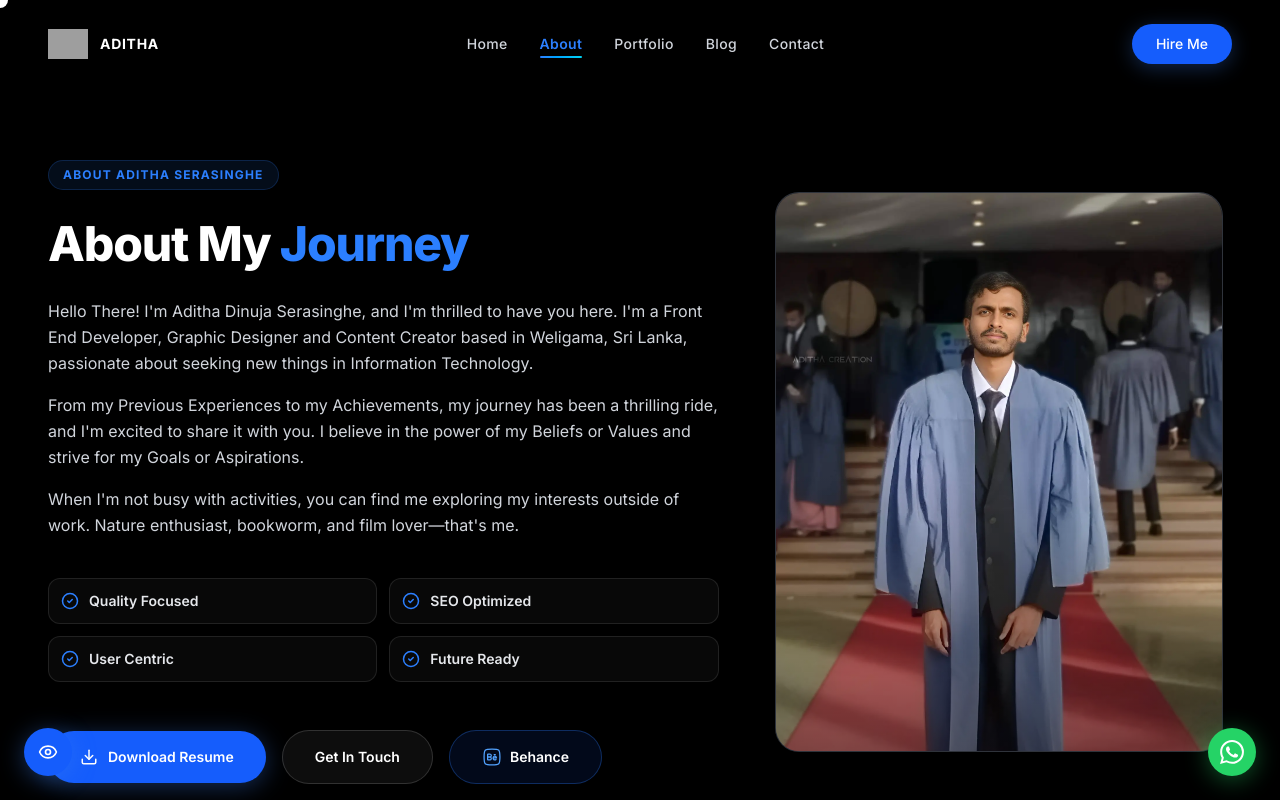
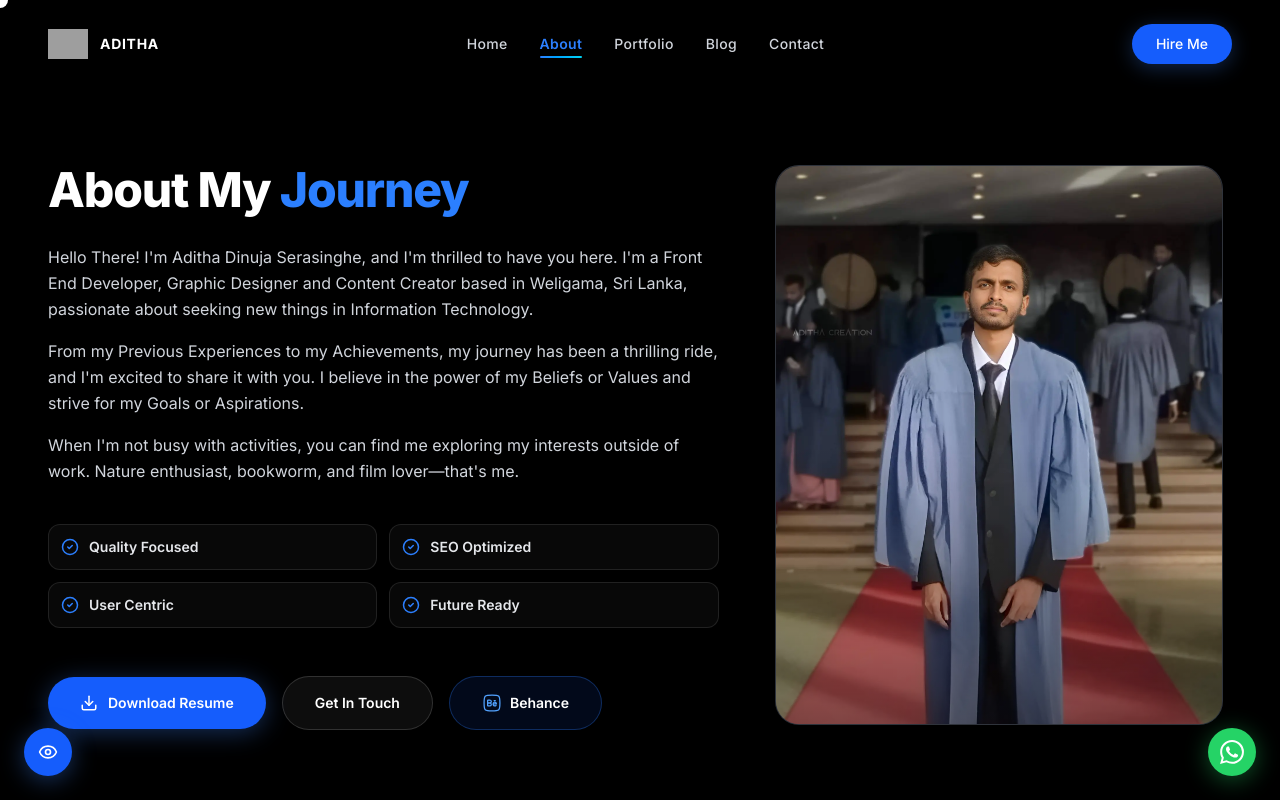
Before and after one commit to adserasinghe/aditha.lk, a Next.js app: page / in a window 1280 px wide. Both pictures are taken after a click on the button "About Me". Shown: the top 800 px of the page. Built offline with nearby package versions, Linux system fonts and the light colour scheme; grey boxes are pictures that could not be loaded.

Commit message:
refactor: update UI components and social link
Remove redundant badge from About section, clarify comment in Hero, and update Behance URL in portfolio data.

```diff
--- a/components/sections/AboutSection.tsx
+++ b/components/sections/AboutSection.tsx
@@ -32,10 +32,6 @@ export default function AboutSection({ onOpenResume, onTabChange }: AboutSection
           transition={{ duration: 0.6 }}
           className="lg:col-span-7 space-y-6"
         >
-          <div className="inline-flex items-center gap-2 text-xs font-bold tracking-widest uppercase text-blue-500 bg-blue-500/10 px-3.5 py-1.5 rounded-full border border-blue-500/20">
-            <span>About Aditha Serasinghe</span>
-          </div>
-
           <h1 className="text-3xl sm:text-4xl md:text-5xl font-extrabold text-white tracking-tight leading-tight">
             About My <span className="text-blue-500">Journey</span>
           </h1>
--- a/components/sections/HeroSection.tsx
+++ b/components/sections/HeroSection.tsx
@@ -102,7 +102,7 @@ export default function HeroSection({ onTabChange }: HeroSectionProps) {
           </div>
         </motion.div>
 
-        {/* Scroll Down Button */}
+        {/* Scroll Down Button (Desktop view) */}
         <button
           onClick={() => window.scrollTo({ top: window.innerHeight, behavior: 'smooth' })}
           className="absolute bottom-4 left-1/2 -translate-x-1/2 w-24 h-24 rounded-full hidden lg:flex items-center justify-center bg-black text-white border-2 border-white z-20"
--- a/data/portfolioData.ts
+++ b/data/portfolioData.ts
@@ -214,6 +214,6 @@ export const CONTACT_INFO = {
     linkedin: "https://linkedin.com/in/adserasinghe",
     twitter: "https://x.com/adserasinghe",
     facebook: "https://facebook.com/adserasinghe",
-    behance: "https://www.behance.net/gallery/253532895/adserasinghe-portfolio"
+    behance: "https://www.behance.net/adserasinghe"
   }
 };
```
